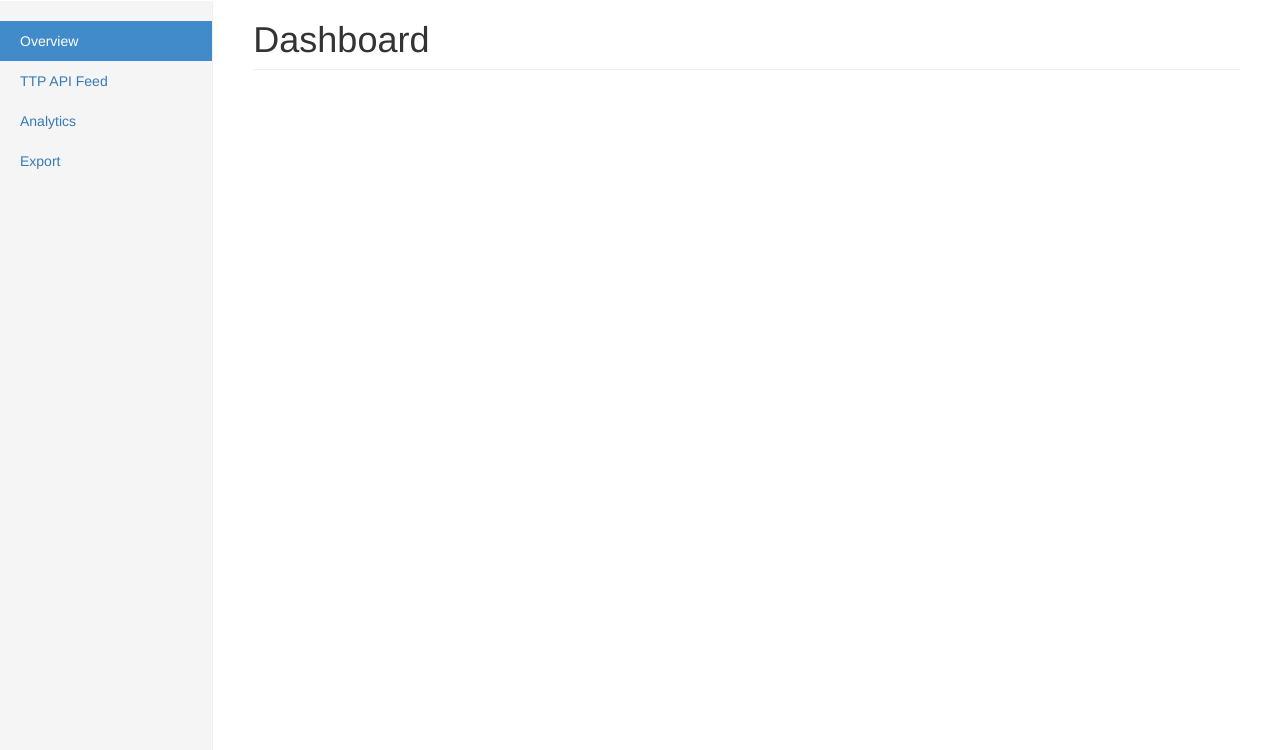
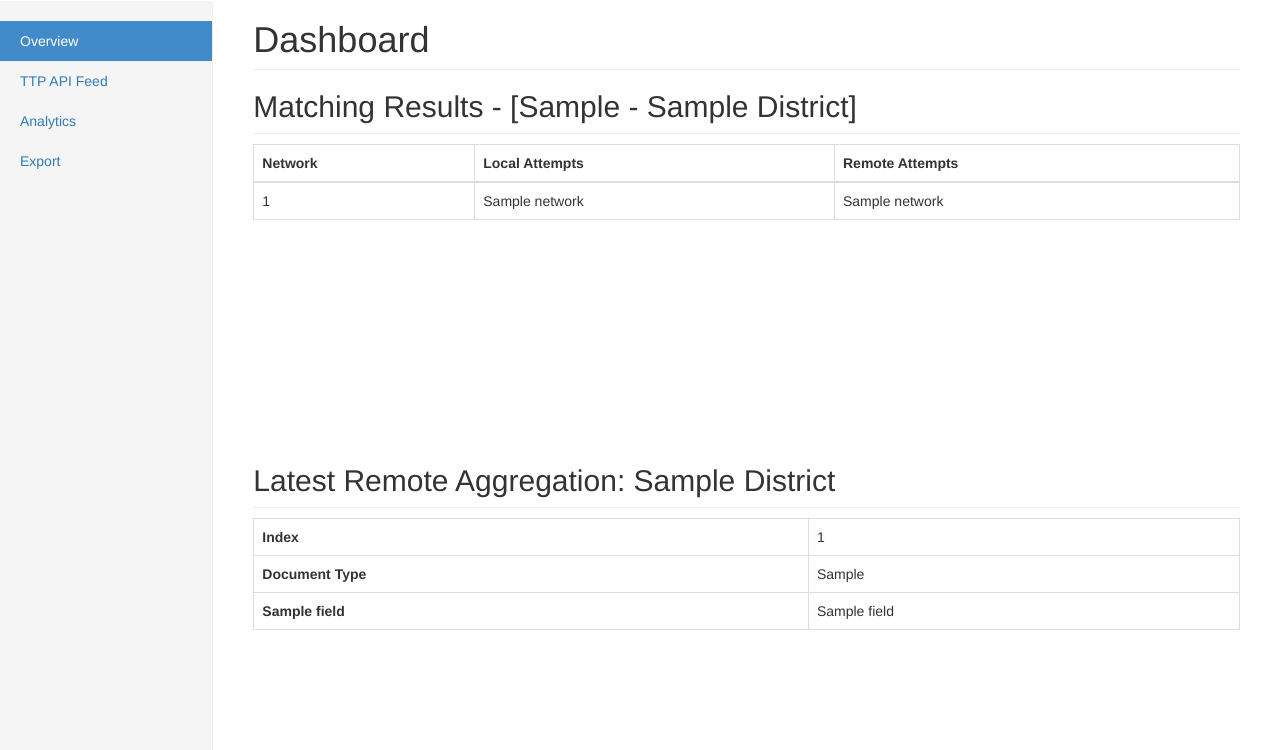
Before and after one commit to linosgian/thesis, a Flask app: template local_backend/app/templates/app/ttp.html in a window 1280 px wide. Shown: the part 50-800 px from the top of the page. Run offline with Flask 2, Linux system fonts and the light colour scheme; the template is opened without the code that fills it: most values are stand-ins (such as "Sample title", 1, 10 or a date in 2020); some libraries are stand-ins or nearby versions.

Commit message:
Added aggregation comparison and requirements

```diff
--- a/elk-configs/filebeat/filebeat-apache.yaml
+++ b/elk-configs/filebeat/filebeat-apache.yaml
@@ -20,10 +20,6 @@ filebeat.prospectors:
 
 #================================ General =====================================
 
-# The name of the shipper that publishes the network data. It can be used to group
-# all the transactions sent by a single shipper in the web interface.
-name: Apache
-
 #================================ Outputs =====================================
 
 
--- a/elk-configs/filebeat/filebeat-auth.yml
+++ b/elk-configs/filebeat/filebeat-auth.yml
@@ -15,7 +15,8 @@ filebeat.prospectors:
   fields:
     service: sshd
   fields_under_root: true
-  include_lines: ["Failed", "Did not receive", "Invalid user", "Connection closed by"]
+  include_lines: ["Failed", "Did not receive", "Invalid user", "Connection closed by", "PAM"]
+  exclude_lines: ["keyboard"]
   exclude_files: ['\.gz$']
 
 #================================ General =====================================
--- a/elk-configs/filebeat/filebeat-cyrus.yaml
+++ b/elk-configs/filebeat/filebeat-cyrus.yaml
@@ -15,10 +15,6 @@ filebeat.prospectors:
 
 #================================ General =====================================
 
-# The name of the shipper that publishes the network data. It can be used to group
-# all the transactions sent by a single shipper in the web interface.
-name: mail
-
 #================================ Outputs =====================================
 
 
--- a/elk-configs/filebeat/filebeat-dovecot.yaml
+++ b/elk-configs/filebeat/filebeat-dovecot.yaml
@@ -12,12 +12,8 @@ filebeat.prospectors:
   fields:
     service: dovecot
   fields_under_root: true
-  include-lines: [""]
+  include-lines: ["auth failed"]
 #================================ General =====================================
-
-# The name of the shipper that publishes the network data. It can be used to group
-# all the transactions sent by a single shipper in the web interface.
-name: mail
 
 #================================ Outputs =====================================
 
--- a/elk-configs/filebeat/filebeat-suricata.yml
+++ b/elk-configs/filebeat/filebeat-suricata.yml
@@ -8,16 +8,12 @@ filebeat.prospectors:
   # Two filenames are specified to cover CentOS and Ubuntu flavored OSes
   paths:
     - "/var/log/suricata/eve.json"
-  document_type: IDS
+  document_type: ids
   fields:
     service: suricata
   fields_under_root: true
 
 #================================ General =====================================
-
-# The name of the shipper that publishes the network data. It can be used to group
-# all the transactions sent by a single shipper in the web interface.
-name: SuricataLogs
 
 #================================ Outputs =====================================
 
--- a/local_backend/app/models.py
+++ b/local_backend/app/models.py
@@ -1,4 +1,5 @@
 from . import db
+from app import app
 
 class Reputation(db.Model):
 	id 				= db.Column(db.Integer, primary_key=True)
@@ -6,7 +7,7 @@ class Reputation(db.Model):
 											onupdate=db.func.current_timestamp())
 	date_created 	= db.Column(db.DateTime, default=db.func.current_timestamp())
 	domain_name		= db.Column(db.String(40), unique=True)
-	rep 			= db.Column(db.SmallInteger, default=50)
+	rep 			= db.Column(db.SmallInteger, default=app.config['DEFAULT_REP'])
 
 	def __init__(self, domain_name):
 		self.domain_name = domain_name
--- a/local_backend/app/static/css/dashboard.css
+++ b/local_backend/app/static/css/dashboard.css
@@ -103,3 +103,29 @@ body {
   display: inline-block;
   border-radius: 50%;
 }
+/*
+* Custom css
+*/
+
+#aggr_event_header{
+  text-transform: capitalize;
+}
+#main_table{
+  height: 300px;
+  overflow: auto;
+  margin-top: 0px;
+}
+
+#victim_container{
+  border-style: groove;
+  margin-top: 14px;
+}
+
+.line-separator{
+
+  height:1px;
+
+  background:#717171;
+
+  border-bottom:1px solid #313030;
+}
--- a/local_backend/app/templates/app/ttp.html
+++ b/local_backend/app/templates/app/ttp.html
@@ -1 +1,129 @@
 {% extends "app/base.html" %}
+
+{% block content %}
+  <h2 class="sub-header" id="aggr_event_header">
+    Matching Results - [{{ local_distr }} - {{ aggr_event['district'] }}]
+  </h2>
+
+  <div class="table-responsive" id="main_table">
+    <table class="table table-bordered">
+      <thead>
+        <tr>
+            <th>Network</th>
+            <th>Local Attempts</th>
+            <th>Remote Attempts</th>
+        </tr>
+      </thead>
+      <tbody>
+        {% for network in results %}
+            <tr>
+              <td>{{ network.0 }}</td>
+              <td>{{ network.1 }}</td>
+              <td>{{ network.2 }}</td>
+            </tr>
+        {% endfor %}
+      </tbody>
+    </table>
+  </div>
+  <h2 class="sub-header" id="aggr_event_header">
+    Latest Remote Aggregation: {{ aggr_event['district'] }}
+  </h2>
+  <div class="table-responsive">
+    <table class="table table-bordered">
+      <tbody>
+        <tr>
+            <th>Index</th>
+            <td>{{ aggr_event.meta.index }}</td>
+        </tr>
+        <tr>
+            <th>Document Type</th>
+            <td>{{ aggr_event.meta.doc_type }}</td>
+        </tr>
+        {% for field in aggr_event %}
+            {% if not field == "attackers" and not field == "victims" and not field == "cidrs"%}
+                <tr>
+                    <th>{{ field }}</th>
+                    <td>{{ aggr_event[field] }}</td>
+                </tr>
+            {% endif %}
+        {% endfor %}
+      </tbody>
+    </table>
+  </div>
+  {% if aggr_event.aggregation_type == 'attacker'%}
+  <div class="table-responsive" id="main_table">
+    <table class="table table-bordered">
+      <thead>
+        <tr>
+            <th colspan="100" style="text-align: center;">
+                Attackers
+            </th>
+        </tr>
+        <tr>
+          <th>Attacker_ip</th>
+          <th>Attempts</th>
+          {% if aggr_event.xcheck %}
+            <th>Blacklisted</th>
+          {% endif %}
+        </tr>
+      </thead>
+      <tbody>
+        {% for attacker in aggr_event['attackers'] %}
+            <tr>
+              <td>{{attacker['attacker_ip']}}</td>
+              <td>{{attacker['attempts']}}</td>
+              {% if aggr_event.xcheck %}
+                <td>{{attacker['blacklisted']}}</td>
+              {% endif %}
+            </tr>
+        {% endfor %}
+      </tbody>
+    </table>
+  </div>
+  {% elif aggr_event.aggregation_type == 'victim' %}
+    {% for victim in aggr_event['victims'] %}
+    <div id="victim_container">
+        <div class="table-responsive">
+            <table class="table table-striped">
+              <tbody>
+                <tr>
+                    <th>Victim</th>
+                    <td>{{ victim.victim_host }}</td>
+                </tr>
+                <tr>
+                    <th>Total Attempts</th>
+                    <td>{{ victim.total_attempts }}</td>
+                </tr>
+              </tbody>
+            </table>
+        </div>
+        <div class="line-separator"></div>
+        <div class="table-responsive" id="main_table">
+            <table class="table table-bordered">
+                <thead>
+                    <tr>
+                        <th colspan="100" style="text-align: center;">
+                            Attackers
+                        </th>
+                    </tr>
+                    <tr>
+                      {% for field in victim.attackers[0] %}
+                        <th>{{ field }}</th>
+                      {% endfor %}
+                    </tr>
+                </thead>
+                <tbody>
+                    {% for attacker in victim.attackers %}
+                        <tr>
+                        {% for field in attacker %}
+                          <td>{{ attacker[field] }}</td>
+                        {% endfor %}
+                        </tr>
+                    {% endfor %}
+                </tbody>
+            </table>
+        </div>
+    </div>
+    {% endfor %}
+  {% endif %}
+{% endblock %}
```
Also changed, not shown: local_backend/app/views.py (+44 -8 lines), local_backend/config.py (+5 -2 lines), local_backend/requirements.txt (+13 -6 lines), 4 other files.
